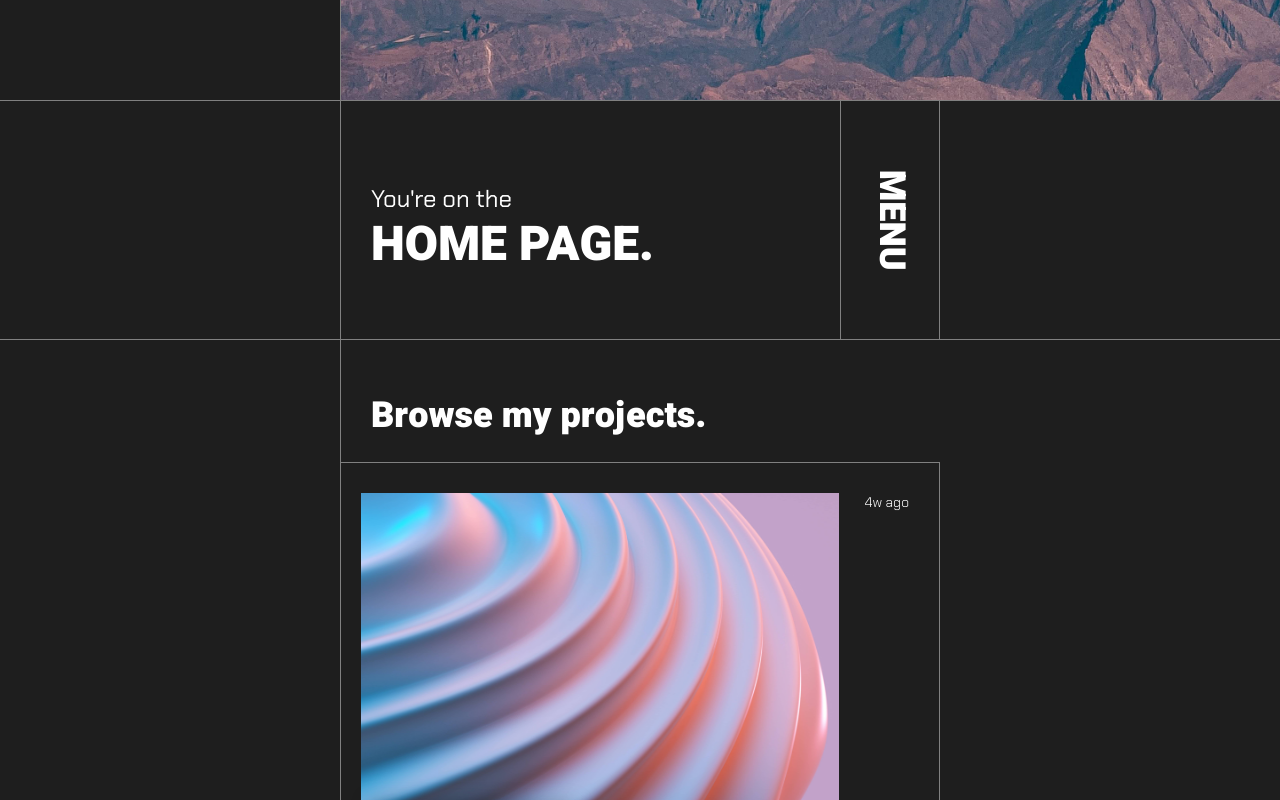
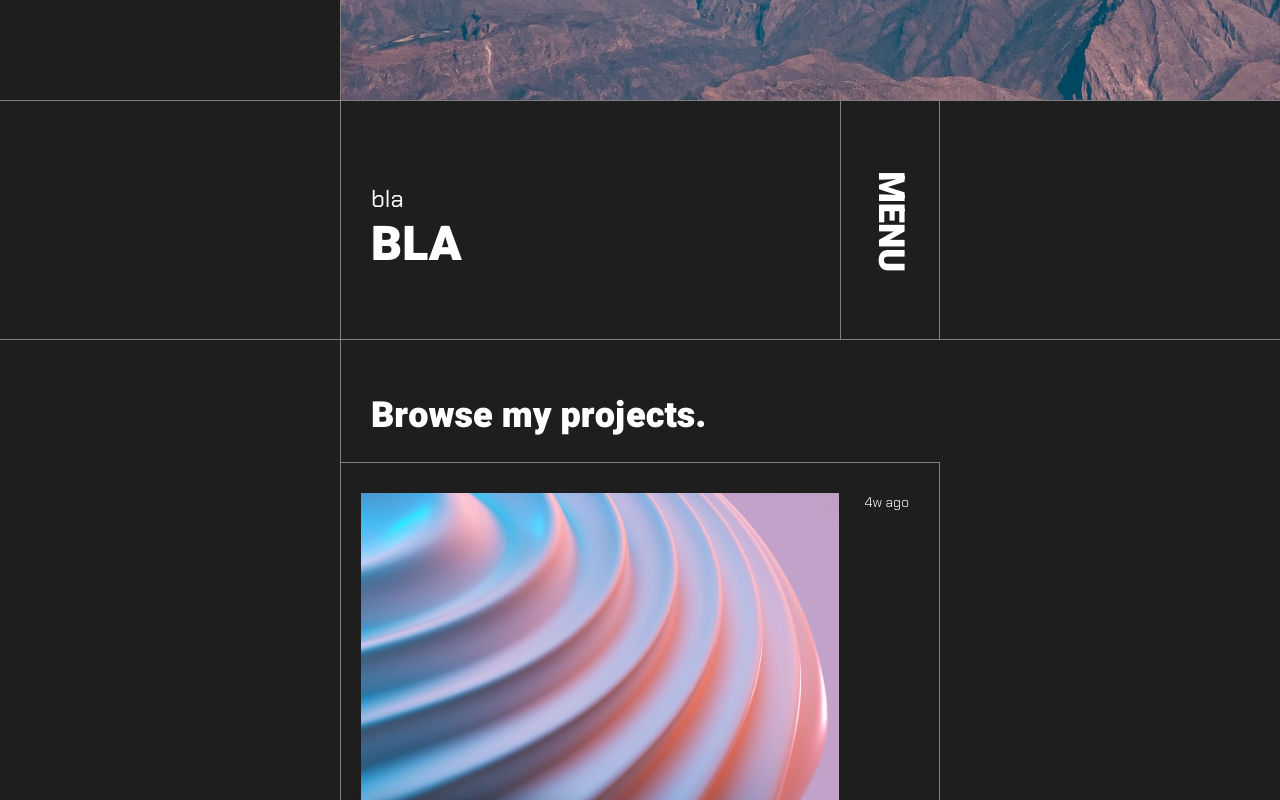
Before and after one commit to Schlomoh/ws-version-3, a Next.js app: page / in a window 1280 px wide. Shown: the top 800 px of the page. Built offline with nearby package versions, Linux system fonts and the light colour scheme.

Commit message:
separated menu bar from base page

```diff
--- a/components/basePage.tsx
+++ b/components/basePage.tsx
@@ -1,183 +1,10 @@
-import styled from "styled-components";
-import {
-  CenterColumn,
-  CenterRow,
-  hover,
-  PaddingContainer,
-} from "./globalStyledComponents";
-
-import Image from "next/image";
-import { useLayoutEffect, useRef, useState } from "react";
-import { useRouter } from "next/router";
-
-const border = `solid 1px grey`;
-
-const CenterPageContainer = styled(CenterColumn)<ICenterPageContainerProps>`
-  width: 100%;
-  max-width: 600px;
-  border-left: ${border};
-
-  padding: ${(props) =>
-    props.noPadding ? "0" : props.padding ? props.padding : "30px"};
-  flex-direction: ${(props) => (props.row ? "row" : "column")};
-
-  .imageContainer {
-    width: 100vw;
-  }
-
-  .menuButton {
-    cursor: pointer;
-    width: 100px;
-    border-left: ${border};
-    border-right: ${border};
-    display: flex;
-    justify-content: center;
-    align-items: ${(props) => (props.row ? "center" : "")};
-
-    h2 {
-      transform: rotate(90deg);
-    }
-  }
-`;
-
-const PageRow = styled(CenterRow)<IPageRowProps>`
-  overflow: hidden;
-  background-color: rgb(30, 30, 30);
-  color: white;
-
-  max-height: ${(props) => (props.image ? `${props.image}px` : "unset")};
-  height: ${(props) =>
-    props.height !== undefined ? `${props.height}px` : "unset"};
-  border-bottom: ${(props) => (props.image ? "none" : border)};
-
-  ${(props) =>
-    props.sticky
-      ? `position: sticky; top: 0; z-index: 20; border-top: ${border};`
-      : `position: relative`};
-
-  transition: height
-    ${(props) => (props.collapseSpeed ? `${props.collapseSpeed}s` : "")};
-`;
-
-const MenuWrapper = styled(PaddingContainer)`
-  padding: 0;
-  .menuItem {
-    height: 60px;
-    cursor: pointer;
-    padding: 0 20px;
-    border-top: ${border};
-    transition: background-color 0.25s;
-    ${hover(`background-color: rgb(60,60,60)`)}
-    :active {
-      background-color: rgb(20, 20, 20);
-    }
-  }
-  .menuItem:first-child {
-    border-top: none;
-  }
-`;
-
-const PageTitle = styled.span`
-  h1 {
-    margin: 0;
-  }
-  h4 {
-    margin: 10px 0;
-  }
-`;
-
-const MenuRow = (props: IBasePageProps) => {
-  const { title, subtitle } = props;
-
-  const menuHeight = 240;
-
-  //states
-  const [changeMenu, setchangeMenu] = useState(false); // the 'trigger'
-  const [showMenu, setShowMenu] = useState(true); // show menu is true since the first useEffect call inverses it
-  const [menuRowHeight, setHeight] = useState(menuHeight);
-
-  //refs
-  const contentRef = useRef<HTMLDivElement>(null);
-  const containerRef = useRef<HTMLDivElement>(null);
-
-  // time for half the collapse motion. the setTimeout and css animation
-  const collapseSpeed = 0.3;
-
-  function toggleMenu() {
-    setchangeMenu(!changeMenu);
-  }
-
-  useLayoutEffect(() => {
-    setHeight(0);
-    setTimeout(() => {
-      if (contentRef.current) setHeight(menuHeight);
-      setShowMenu((show) => !show);
-    }, collapseSpeed * 1000);
-  }, [changeMenu]);
-
-  const Menu = () => {
-    const router = useRouter()
-    return (
-      <MenuWrapper justify="center">
-        <div onClick={()=> {router.push('/')}} className="menuItem">
-          <p>Home.</p>
-        </div>
-        <div onClick={()=> {router.push('about')}} className="menuItem">
-          <p>About.</p>
-        </div>
-        <div className="menuItem">
-          <p>Projects.</p>
-        </div>
-        <div className="menuItem">
-          <p>Contact.</p>
-        </div>
-      </MenuWrapper>
-    );
-  };
-
-  const TitleContent = () => {
-    return (
-      <PaddingContainer justify="center">
-        <PageTitle>
-          <h4>{subtitle}</h4>
-          <h1>{title.toUpperCase()}</h1>
-        </PageTitle>
-      </PaddingContainer>
-    );
-  };
-
-  return (
-    <PageRow
-      sticky
-      height={menuRowHeight}
-      collapseSpeed={collapseSpeed}
-      ref={containerRef}
-    >
-      <CenterPageContainer ref={contentRef} noPadding row>
-        {showMenu ? <Menu /> : <TitleContent />}
-        <div onClick={toggleMenu} className="menuButton">
-          <h2>MENU</h2>
-        </div>
-      </CenterPageContainer>
-    </PageRow>
-  );
-};
+import { CenterPageContainer, PageRow } from "./globalStyledComponents";
 
 const BasePage = (props: IBasePageProps) => {
   const { Content, image } = props;
 
   return (
     <main>
-      <PageRow image={100}>
-        <CenterPageContainer noPadding>
-          <div className="imageContainer">
-            <Image objectFit="cover" src={image} alt="" />
-          </div>
-        </CenterPageContainer>
-      </PageRow>
-
-      <MenuRow {...props} />
-
       <PageRow>
         <CenterPageContainer noPadding>
           <Content />
--- a/components/globalStyledComponents.tsx
+++ b/components/globalStyledComponents.tsx
@@ -1,4 +1,6 @@
 import styled from "styled-components";
+
+const border = `solid 1px grey`;
 
 const FlexCenterContainer = styled.div`
   display: flex;
@@ -21,6 +23,39 @@ const PaddingContainer = styled.div<{ justify?: string }>`
   justify-content: ${(props) => (props.justify ? props.justify : "")};
 `;
 
+const CenterPageContainer = styled(CenterColumn)<ICenterPageContainerProps>`
+  width: 100%;
+  max-width: 600px;
+  border-left: ${border};
+
+  padding: ${(props) =>
+    props.noPadding ? "0" : props.padding ? props.padding : "30px"};
+  flex-direction: ${(props) => (props.row ? "row" : "column")};
+
+  .imageContainer {
+    width: 100vw;
+  }
+`;
+
+const PageRow = styled(CenterRow)<IPageRowProps>`
+  overflow: hidden;
+  background-color: rgb(30, 30, 30);
+  color: white;
+
+  max-height: ${(props) => (props.image ? `${props.image}px` : "unset")};
+  height: ${(props) =>
+    props.height !== undefined ? `${props.height}px` : "unset"};
+  border-bottom: ${(props) => (props.image ? "none" : border)};
+
+  ${(props) =>
+    props.sticky
+      ? `position: sticky; top: 0; z-index: 20; border-top: ${border};`
+      : `position: relative`};
+
+  transition: height
+    ${(props) => (props.collapseSpeed ? `${props.collapseSpeed}s` : "")};
+`;
+
 const hover = (css: string) => {
   return `@media (hover:hover) {
     :hover {
@@ -29,4 +64,12 @@ const hover = (css: string) => {
   }`;
 };
 
-export { CenterColumn, CenterRow, PaddingContainer, hover };
+export {
+  border,
+  CenterColumn,
+  CenterRow,
+  PaddingContainer,
+  PageRow,
+  CenterPageContainer,
+  hover,
+};
--- /dev/null
+++ b/components/menuRow.tsx
@@ -0,0 +1,149 @@
+// react and next base components
+import { useState, useRef, useLayoutEffect } from "react";
+import { useRouter } from "next/router";
+import Image from "next/image";
+
+// style and layout
+import styled from "styled-components";
+import {
+  border,
+  CenterColumn,
+  CenterPageContainer,
+  hover,
+  PaddingContainer,
+  PageRow,
+} from "./globalStyledComponents";
+
+//img asset
+import background from "../assets/img/background.jpg";
+
+const MenuWrapper = styled(PaddingContainer)`
+  padding: 0;
+  .menuItem {
+    height: 60px;
+    cursor: pointer;
+    padding: 0 20px;
+    border-top: ${border};
+    transition: background-color 0.25s;
+    ${hover(`background-color: rgb(60,60,60)`)}
+    :active {
+      background-color: rgb(20, 20, 20);
+    }
+  }
+  .menuItem:first-child {
+    border-top: none;
+  }
+`;
+
+const PageTitle = styled.span`
+  h1 {
+    margin: 0;
+  }
+  h4 {
+    margin: 10px 0;
+  }
+`;
+
+const MenuButton = styled(CenterColumn)`
+  cursor: pointer;
+  width: 100px;
+  border-left: ${border};
+  border-right: ${border};
+
+  h2 {
+    transform: rotate(90deg);
+  }
+`;
+
+const MenuRow = () => {
+  const menuHeight = 240;
+
+  //states
+  const [changeMenu, setchangeMenu] = useState(false); // the 'trigger'
+  const [showMenu, setShowMenu] = useState(true); // show menu is true since the first useEffect call inverses it
+  const [menuRowHeight, setHeight] = useState(menuHeight);
+
+  //refs
+  const contentRef = useRef<HTMLDivElement>(null);
+  const containerRef = useRef<HTMLDivElement>(null);
+
+  // time for half the collapse motion. the setTimeout and css animation
+  const collapseSpeed = 0.3;
+
+  function toggleMenu() {
+    setchangeMenu(!changeMenu);
+  }
+
+  const router = useRouter();
+  function changePage(href: string) {
+    router.push(href);
+  }
+
+  // 'blinking effect'
+  // first setting height to 0 so closing the menu
+  // after timeout reseting height to 'menuHeight'
+  useLayoutEffect(() => {
+    setHeight(0);
+    setTimeout(() => {
+      if (contentRef.current) setHeight(menuHeight);
+      setShowMenu((show) => !show);
+    }, collapseSpeed * 1000);
+  }, [changeMenu]);
+
+  const Menu = () => {
+    return (
+      <MenuWrapper justify="center">
+        <div onClick={() => changePage("/")} className="menuItem">
+          <p>Home.</p>
+        </div>
+        <div onClick={() => changePage("about")} className="menuItem">
+          <p>About.</p>
+        </div>
+        <div onClick={() => changePage("projects")} className="menuItem">
+          <p>Projects.</p>
+        </div>
+        <div onClick={() => changePage("contact")} className="menuItem">
+          <p>Contact.</p>
+        </div>
+      </MenuWrapper>
+    );
+  };
+
+  const TitleContent = () => {
+    return (
+      <PaddingContainer justify="center">
+        <PageTitle>
+          <h4>bla</h4>
+          <h1>{"bla".toUpperCase()}</h1>
+        </PageTitle>
+      </PaddingContainer>
+    );
+  };
+
+  return (
+    <>
+      <PageRow image={100}>
+        <CenterPageContainer noPadding>
+          <div className="imageContainer">
+            <Image objectFit="cover" src={background} alt="" />
+          </div>
+        </CenterPageContainer>
+      </PageRow>
+      <PageRow
+        sticky
+        height={menuRowHeight}
+        collapseSpeed={collapseSpeed}
+        ref={containerRef}
+      >
+        <CenterPageContainer ref={contentRef} noPadding row>
+          {showMenu ? <Menu /> : <TitleContent />}
+          <MenuButton onClick={toggleMenu}>
+            <h2>MENU</h2>
+          </MenuButton>
+        </CenterPageContainer>
+      </PageRow>
+    </>
+  );
+};
+
+export default MenuRow;
--- a/pages/_app.tsx
+++ b/pages/_app.tsx
@@ -1,8 +1,14 @@
 import "../index.css";
 import type { AppProps } from "next/app";
+import MenuRow from "../components/menuRow";
 
 function MyApp({ Component, pageProps }: AppProps) {
-  return <Component {...pageProps} />;
+  return (
+    <>
+      <MenuRow />
+      <Component {...pageProps} />;
+    </>
+  );
 }
 
 export default MyApp;
```
